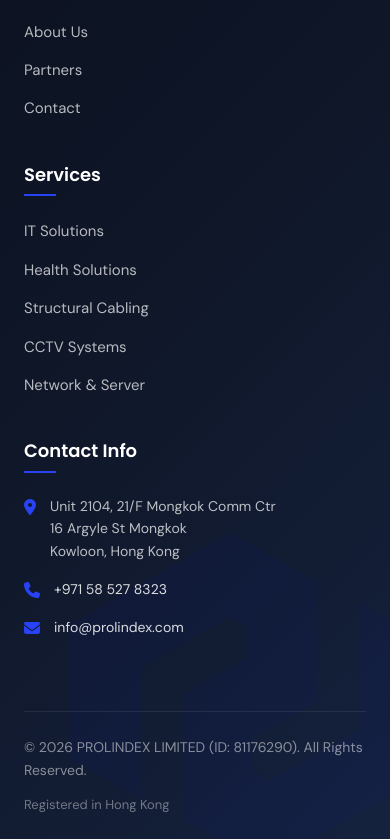
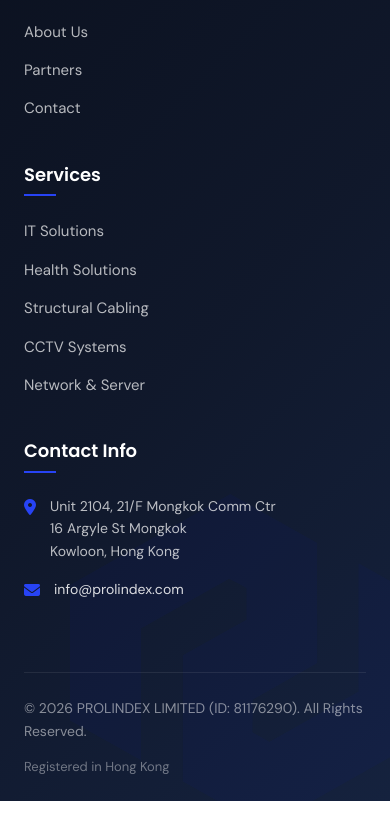
Before and after one commit to BirkilTeknoloji/prolindex, a React (Vite) app: page /contact in a window 390 px wide. Shown: the part 2486-3325 px from the top of the page. After the commit the page ends 3287 px from the top, so only its background shows below. Built offline with nearby package versions, Linux system fonts and the light colour scheme.

Commit message:
Remove phone contact information from Contact and Footer components

```diff
--- a/src/components/Footer.jsx
+++ b/src/components/Footer.jsx
@@ -56,10 +56,7 @@
                 <i className="fa-solid fa-location-dot"></i>
                 <span>Unit 2104, 21/F Mongkok Comm Ctr<br/>16 Argyle St Mongkok<br/>Kowloon, Hong Kong</span>
               </li>
-              <li>
-                <i className="fa-solid fa-phone"></i>
-                <a href="tel:+971585278323">+971 58 527 8323</a>
-              </li>
+
               <li>
                 <i className="fa-solid fa-envelope"></i>
                 <a href="mailto:info@prolindex.com">info@prolindex.com</a>
```
Also changed, not shown: src/components/Contact.jsx (+1 -9 lines).
